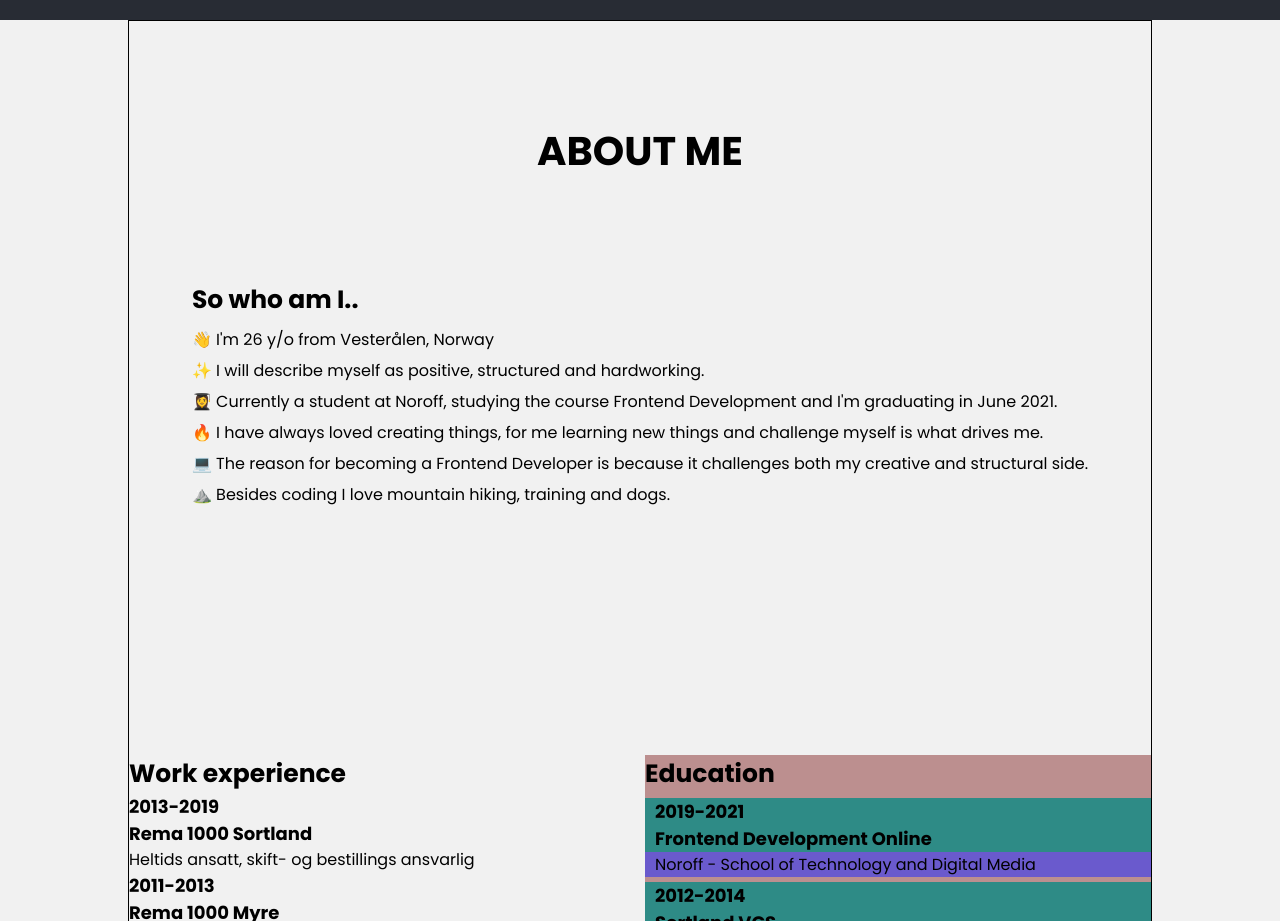
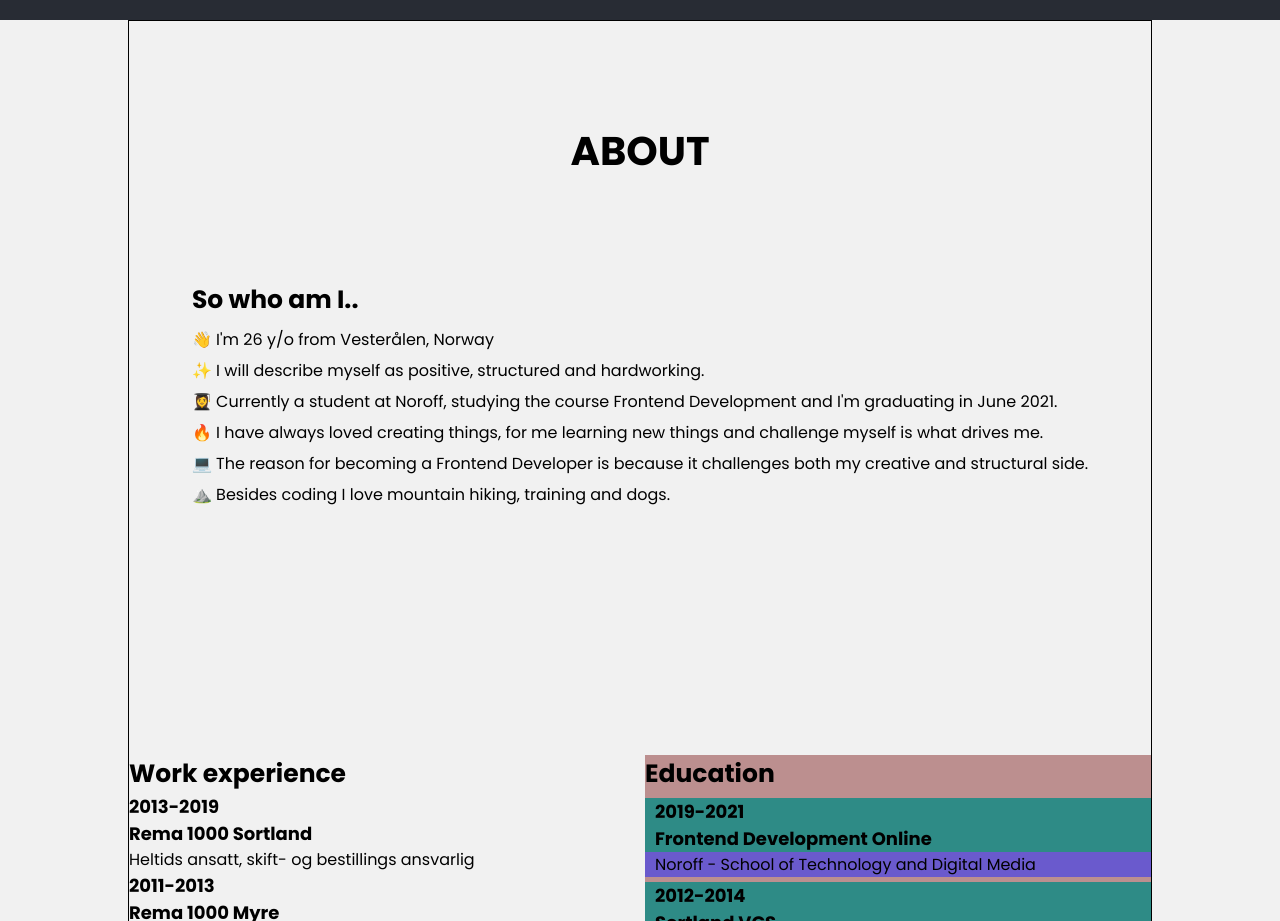
Before and after one commit to RikkeLindberg/portfolio-v2, a Next.js app: page / in a window 1280 px wide. Shown: the part 780-1701 px from the top of the page. Built offline with nearby package versions, Linux system fonts and the light colour scheme.

Commit message:
change header title

```diff
--- a/components/sections/About.js
+++ b/components/sections/About.js
@@ -6,7 +6,7 @@ import styles from './About.module.css';
 export default function About() {
     return (
         <section id="about" className={styles.section}>
-            <Heading size="2" title="about me"/>
+            <Heading size="2" title="about"/>
             <AboutMe />
             <Experiences />
         </section>
```
